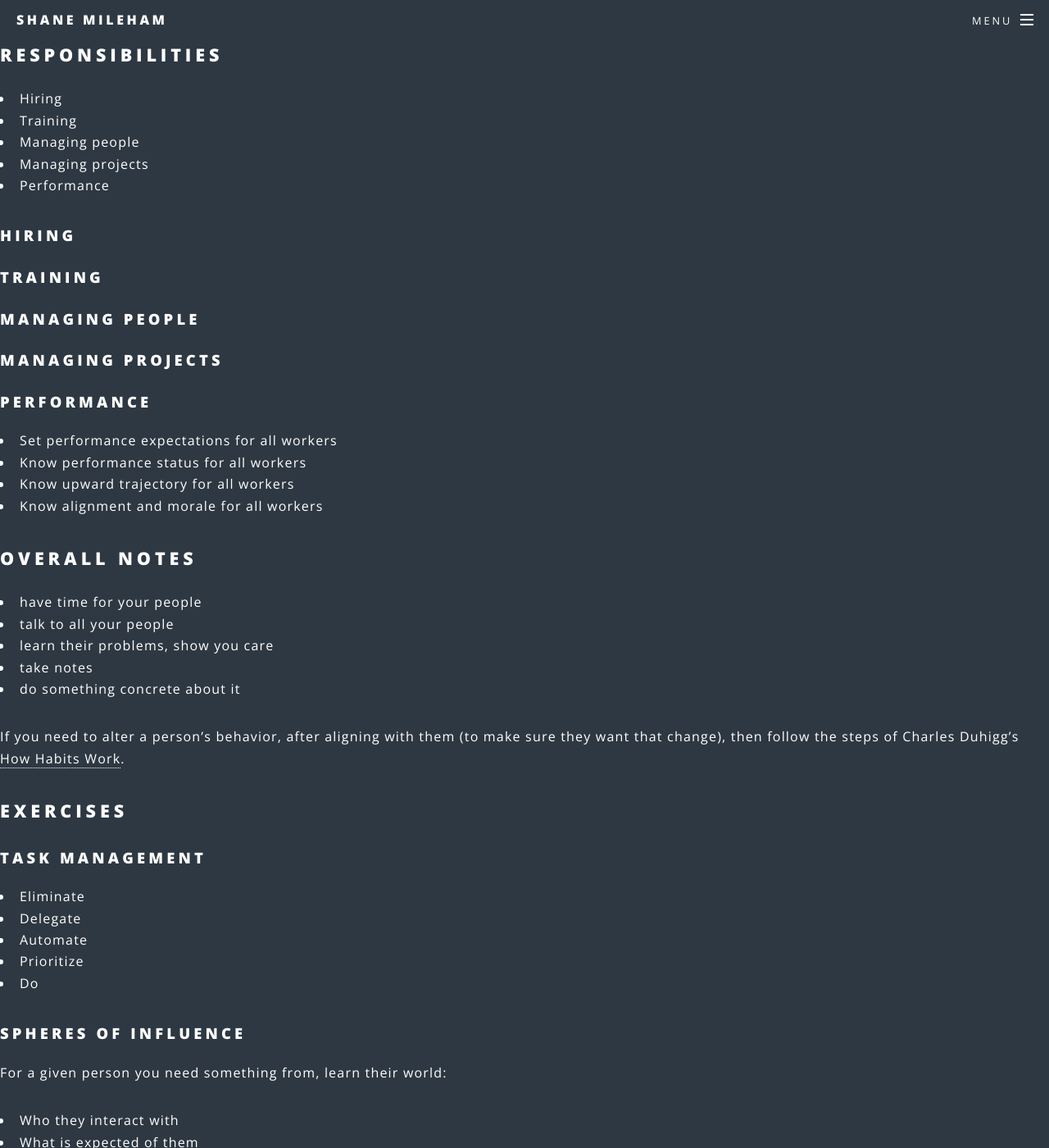
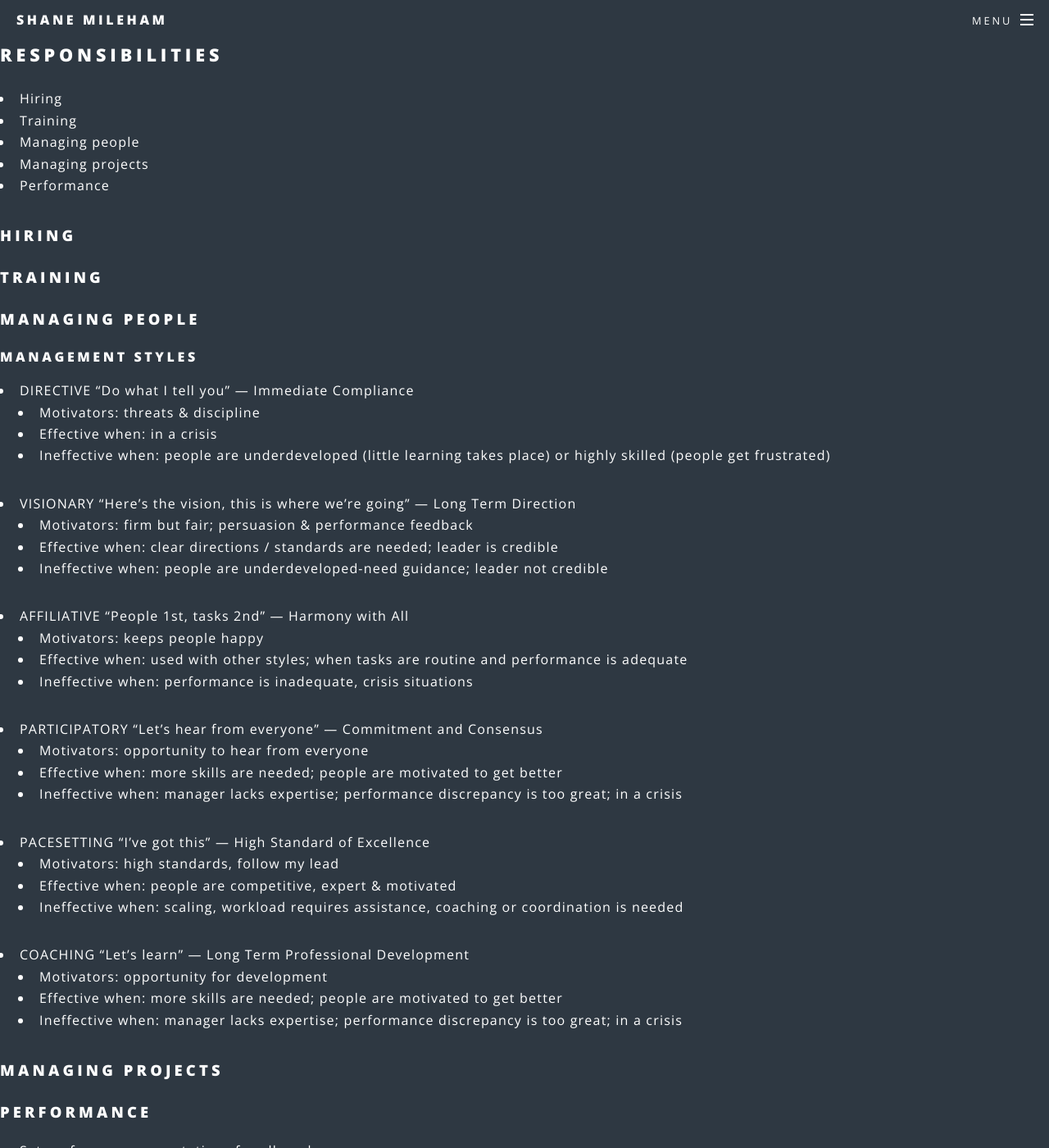
Before and after one commit to shanemileham/shanemileham.github.io, a Jekyll site: the page built from _kb/business/management.md, in a window 1280 px wide and 1400 px high. Shown: the whole window at 82% size. Built offline with Jekyll 4.4.1, drawn with Linux system fonts in a browser that asks for light colours; comment, search, counter and statistics services are not loaded.

Commit message:
Management += SNP Management Styles

```diff
--- a/_kb/business/management.md
+++ b/_kb/business/management.md
@@ -14,6 +14,32 @@ title: Management
 ### Training
 
 ### Managing People
+
+#### Management Styles
+- DIRECTIVE “Do what I tell you” — Immediate Compliance
+  - Motivators: threats & discipline
+  - Effective when: in a crisis
+  - Ineffective when: people are underdeveloped (little learning takes place) or highly skilled (people get frustrated)
+- VISIONARY “Here’s the vision, this is where we’re going” — Long Term Direction
+  - Motivators: firm but fair; persuasion & performance feedback
+  - Effective when: clear directions / standards are needed; leader is credible
+  - Ineffective when: people are underdeveloped-need guidance; leader not credible
+- AFFILIATIVE “People 1st, tasks 2nd” — Harmony with All
+  - Motivators: keeps people happy
+  - Effective when: used with other styles; when tasks are routine and performance is adequate
+  - Ineffective when: performance is inadequate, crisis situations
+- PARTICIPATORY “Let’s hear from everyone” — Commitment and Consensus
+  - Motivators: opportunity to hear from everyone
+  - Effective when: more skills are needed; people are motivated to get better
+  - Ineffective when: manager lacks expertise; performance discrepancy is too great; in a crisis
+- PACESETTING “I’ve got this” — High Standard of Excellence
+  - Motivators: high standards, follow my lead
+  - Effective when: people are competitive, expert & motivated
+  - Ineffective when: scaling, workload requires assistance, coaching or coordination is needed
+- COACHING “Let’s learn” — Long Term Professional Development
+  - Motivators: opportunity for development
+  - Effective when: more skills are needed; people are motivated to get better
+  - Ineffective when: manager lacks expertise; performance discrepancy is too great; in a crisis
 
 ### Managing Projects
 
```
